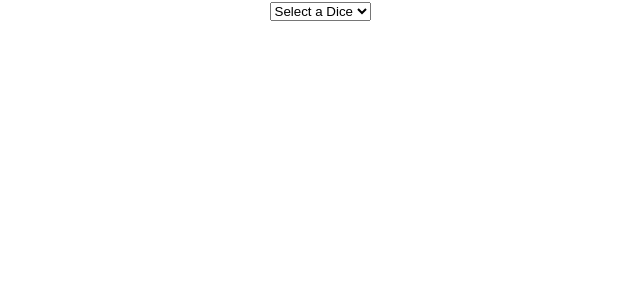
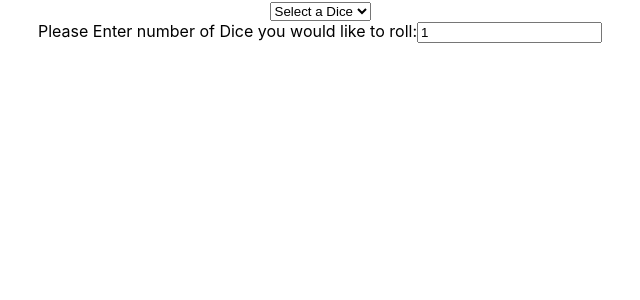
Before and after one commit to nonconventional/dice-roller, a React (Create React App) app: page / in a window 1280 px wide. Shown: the top 300 px of the page, without its empty margins (320-960 px from the left). Built offline with nearby package versions, Linux system fonts and the light colour scheme.

Commit message:
Feature: Number of Dice Field (#7)

```diff
--- a/src/App.js
+++ b/src/App.js
@@ -4,20 +4,24 @@ import './App.css';
 class App extends Component {
   state = {
     numSides: 0,
+    numDice: 1,
   };
 
   handleChange = event => {
+    const { name, value } = event.target;
+
     this.setState({
-      numSides: event.target.value,
+      [name]: value,
     });
   };
 
   render() {
     const numSides = this.state.numSides;
+    const numDice = this.state.numDice;
 
     return (
       <div className="App">
-        <select onChange={this.handleChange} value={numSides}>
+        <select name="numSides" onChange={this.handleChange} value={numSides}>
           <option value={0}>Select a Dice</option>
           <option value={4}>D4</option>
           <option value={6}>D6</option>
@@ -26,6 +30,18 @@ class App extends Component {
           <option value={12}>D12</option>
           <option value={20}>D20</option>
         </select>
+        <br />
+        <label htmlFor="numDice">
+          {'Please Enter number of Dice you would like to roll:'}
+        </label>
+        <input
+          id="numDice"
+          name="numDice"
+          min="1"
+          onChange={this.handleChange}
+          type="number"
+          value={numDice}
+        />
       </div>
     );
   }
```
